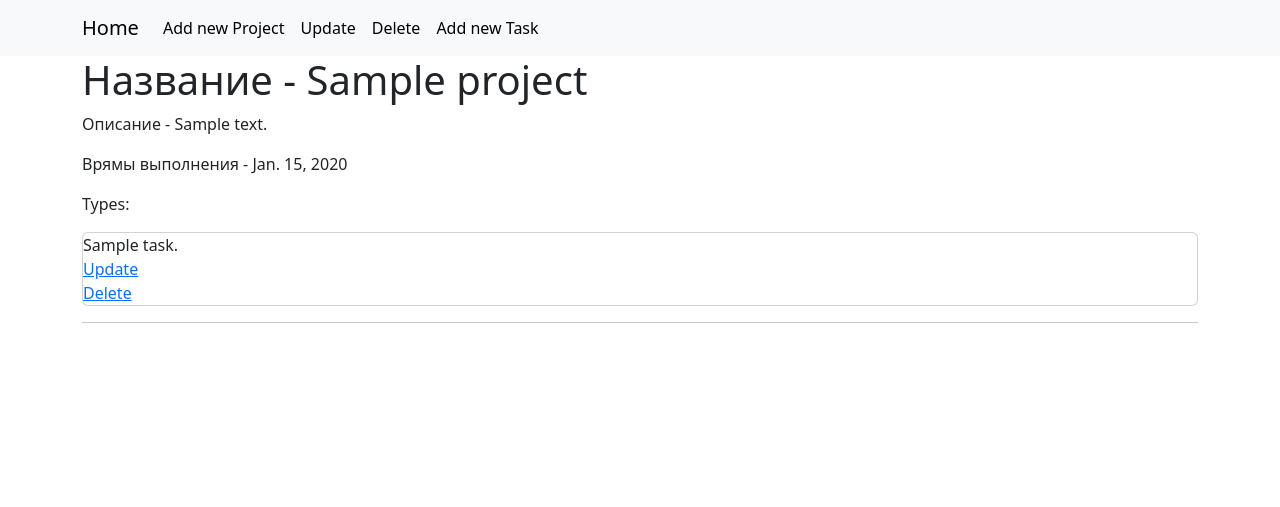
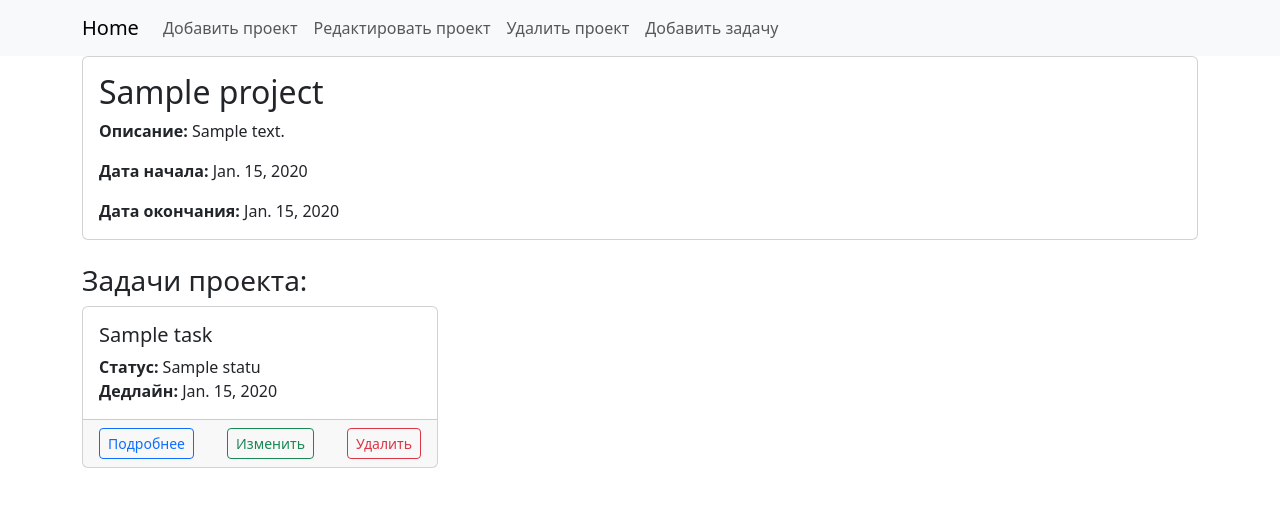
Before and after one commit to BeksultanIT/to_do_list, a Django app: page /project/1/ in a window 1280 px wide. Shown: the top 507 px of the page. Run offline with Django 5.2, Linux system fonts and the light colour scheme; tables that the repository leaves empty hold one stand-in row (values such as "Sample post"); parts of the project's set-up code (start-up, migrations or seed data) failed here and were passed over.

Commit message:
добавил делальный просмотр заданий и обновил визуальную часть

```diff
--- a/webapp/templates/projects/detail_project.html
+++ b/webapp/templates/projects/detail_project.html
@@ -1,39 +1,55 @@
 {% extends "base.html" %}
 {% block nav %}
     <li class="nav-item">
-        <a class="nav-link active" aria-current="page" href="{% url 'add_project' %}">Add new Project</a>
+        <a class="nav-link" href="{% url 'add_project' %}">Добавить проект</a>
     </li>
     <li class="nav-item">
-        <a class="nav-link active" aria-current="page" href="{% url 'update_project' project.pk %}">Update</a>
+        <a class="nav-link" href="{% url 'update_project' project.pk %}">Редактировать проект</a>
     </li>
     <li class="nav-item">
-        <a class="nav-link active" aria-current="page" href="{% url 'delete_project' project.pk %}">Delete</a>
+        <a class="nav-link" href="{% url 'delete_project' project.pk %}">Удалить проект</a>
     </li>
     <li class="nav-item">
-        <a class="nav-link active" aria-current="page" href="{% url 'add_task' project.pk %}">Add new Task</a>
+        <a class="nav-link" href="{% url 'add_task' project.pk %}">Добавить задачу</a>
     </li>
 {% endblock %}
+
 {% block content %}
+<div class="card mb-4">
+    <div class="card-body">
+        <h2 class="card-title">{{ project.name }}</h2>
+        <p class="card-text"><strong>Описание:</strong> {{ project.description }}</p>
+        <p class="card-text"><strong>Дата начала:</strong> {{ project.date_start }}</p>
+        {% if project.date_end %}
+            <p class="card-text"><strong>Дата окончания:</strong> {{ project.date_end }}</p>
+        {% endif %}
+    </div>
+</div>
 
-    <div class="article">
-        <h1>Название - {{ project.name }}</h1>
-        <p >Описание - {{ project.description }}</p>
-        <p>Врямы выполнения - {{ project.date_start }}</p>
-{#        <p>Статус - {{ task.status.title }}</p>#}
-        <p>Types:</p>
+<h3>Задачи проекта:</h3>
+
+{% if project.tasks.exists %}
+    <div class="row row-cols-1 row-cols-md-2 row-cols-lg-3 g-4">
         {% for task in project.tasks.all %}
-            <div class="card">
-            {% if forloop.last %} {{ task.title }}. {% else %} {{ task.title }}, {% endif %}
-                <a href="{% url 'update_task' task.pk%}">Update</a>
-                <a href="{% url 'delete_task' task.pk %}">Delete</a>
+            <div class="col">
+                <div class="card h-100">
+                    <div class="card-body">
+                        <h5 class="card-title">{{ task.title }}</h5>
+                        <p class="card-text">
+                            <strong>Статус:</strong> {{ task.status.title }}<br>
+                            {% if task.deadline %}<strong>Дедлайн:</strong> {{ task.deadline }}<br>{% endif %}
+                        </p>
+                    </div>
+                    <div class="card-footer d-flex justify-content-between">
+                        <a href="{% url 'detail_task' task.pk %}" class="btn btn-outline-primary btn-sm">Подробнее</a>
+                        <a href="{% url 'update_task' task.pk %}" class="btn btn-outline-success btn-sm">Изменить</a>
+                        <a href="{% url 'delete_task' task.pk %}" class="btn btn-outline-danger btn-sm">Удалить</a>
+                    </div>
+                </div>
             </div>
         {% endfor %}
-
-{#        <a href="{% url 'detail_task' project.id %}" class="btn btn-outline-primary btn-sm">More</a>#}
-{#        <a href="{% url 'update_task' project.id %}" class="btn btn-outline-success btn-sm">Update</a>#}
-{#        <a href="{% url 'delete_task' project.id %}" class="btn btn-outline-danger btn-sm">Delete</a>#}
-
-        <hr>
     </div>
-
+{% else %}
+    <p class="text-muted">В этом проекте пока нет задач.</p>
+{% endif %}
 {% endblock %}
--- a/webapp/urls.py
+++ b/webapp/urls.py
@@ -1,7 +1,7 @@
 from django.urls import path
 
 from webapp.views import ProjectListView, CreateProjectView, DetailProjectView, UpdateProjectView, DeleteProjectView, \
-    CreateTaskView, UpdateTaskView, DeleteTaskView
+    CreateTaskView, UpdateTaskView, DeleteTaskView, DetailTaskView
 
 urlpatterns = [
     path('', ProjectListView.as_view(), name='index'),
@@ -13,5 +13,6 @@ urlpatterns = [
     path('new/<int:pk>/task/', CreateTaskView.as_view(), name='add_task'),
     path('task/<int:pk>/update/', UpdateTaskView.as_view(), name='update_task'),
     path('task/<int:pk>/delete/', DeleteTaskView.as_view(), name='delete_task'),
+    path('task/<int:pk>/detail/', DetailTaskView.as_view(), name='detail_task'),
 
 ]
--- a/webapp/views/__init__.py
+++ b/webapp/views/__init__.py
@@ -1,2 +1,2 @@
 from webapp.views.project import ProjectListView, CreateProjectView, UpdateProjectView, DeleteProjectView, DetailProjectView
-from webapp.views.task import CreateTaskView, UpdateTaskView, DeleteTaskView
+from webapp.views.task import CreateTaskView, UpdateTaskView, DeleteTaskView, DetailTaskView
```
Also changed, not shown: webapp/views/task.py (+9 -7 lines).
